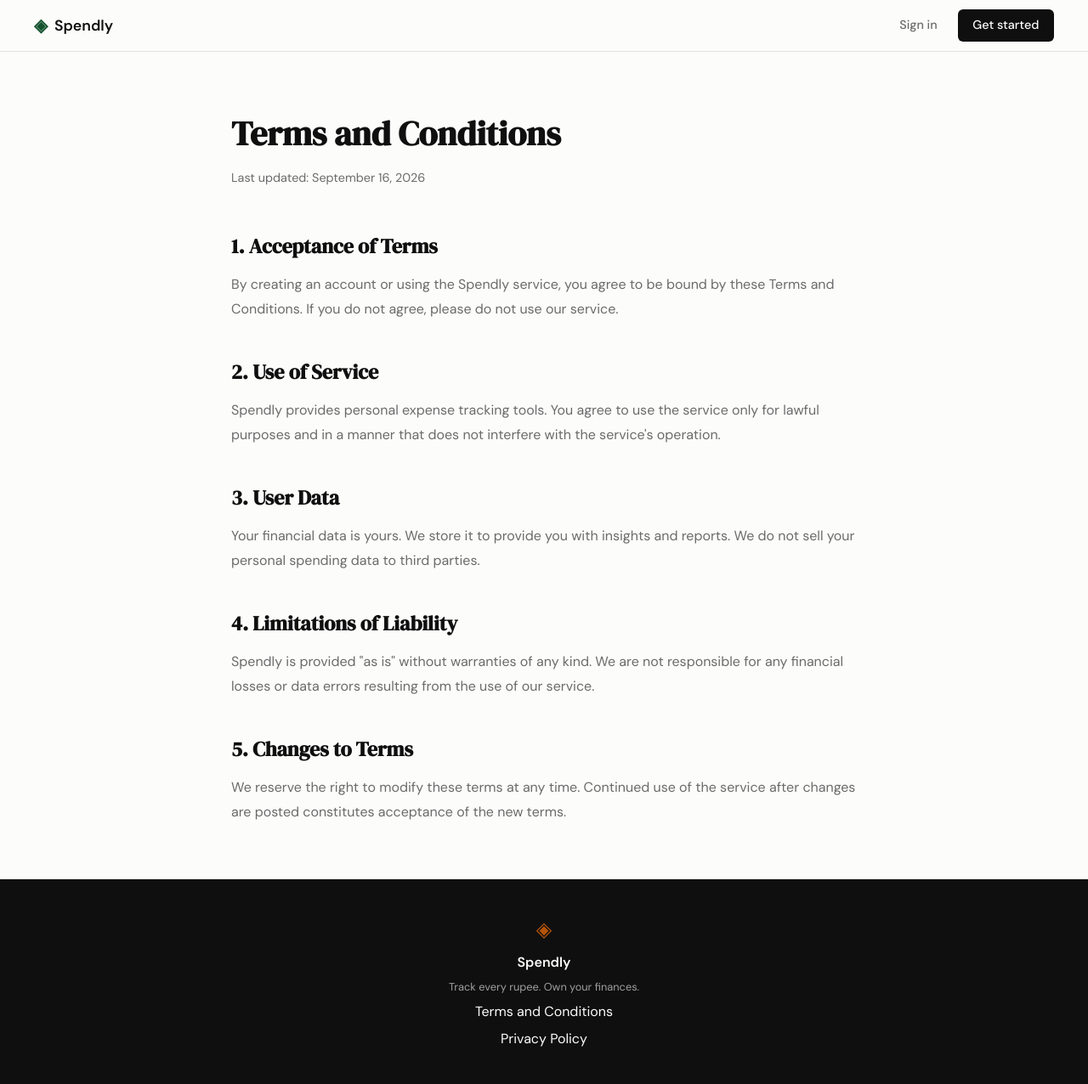
After one commit to subh3105-cmyk/spendly, a Flask app: page /terms in a window 1280 px wide. The commit adds this page. Shown: the whole page at 85% size. Run offline with Flask 3, Linux system fonts and the light colour scheme.

Commit message:
landing: add terms and conditions page and route

```diff
--- a/app.py
+++ b/app.py
@@ -10,6 +10,11 @@ app = Flask(__name__)
 @app.route("/")
 def landing():
     return render_template("landing.html")
+
+
+@app.route("/terms")
+def terms():
+    return render_template("terms.html")
 
 
 @app.route("/register")
--- a/static/css/style.css
+++ b/static/css/style.css
@@ -652,6 +652,43 @@ a { color: inherit; text-decoration: none; }
     color: var(--ink-faint);
 }
 
+/* Terms and Conditions Page */
+.terms-container {
+    max-width: 800px;
+    margin: 4rem auto;
+    padding: 0 2rem;
+}
+
+.terms-container h1 {
+    font-family: var(--font-display);
+    font-size: 2.5rem;
+    margin-bottom: 0.5rem;
+    color: var(--ink);
+}
+
+.terms-updated {
+    color: var(--ink-muted);
+    font-size: 0.9rem;
+    margin-bottom: 3rem;
+}
+
+.terms-container section {
+    margin-bottom: 2.5rem;
+}
+
+.terms-container h2 {
+    font-family: var(--font-display);
+    font-size: 1.5rem;
+    margin-bottom: 0.75rem;
+    color: var(--ink);
+}
+
+.terms-container p {
+    line-height: 1.8;
+    color: var(--ink-muted);
+}
+
+
 /* ------------------------------------------------------------------ */
 /* Responsive                                                          */
 /* ------------------------------------------------------------------ */
--- a/templates/base.html
+++ b/templates/base.html
@@ -34,7 +34,7 @@
             <span class="brand-icon">◈</span>
             <span class="footer-name">Spendly</span>
             <p class="footer-copy">Track every rupee. Own your finances.</p>
-            <a href="#">Terms and Conditions</a>
+            <a href="{{ url_for('terms') }}">Terms and Conditions</a>
             <a href="#">Privacy Policy</a>
         </div>
     </footer>
--- /dev/null
+++ b/templates/terms.html
@@ -0,0 +1,35 @@
+{% extends "base.html" %}
+
+{% block title %}Terms and Conditions — Spendly{% endblock %}
+
+{% block content %}
+<div class="terms-container">
+    <h1>Terms and Conditions</h1>
+    <p class="terms-updated">Last updated: September 16, 2026</p>
+
+    <section>
+        <h2>1. Acceptance of Terms</h2>
+        <p>By creating an account or using the Spendly service, you agree to be bound by these Terms and Conditions. If you do not agree, please do not use our service.</p>
+    </section>
+
+    <section>
+        <h2>2. Use of Service</h2>
+        <p>Spendly provides personal expense tracking tools. You agree to use the service only for lawful purposes and in a manner that does not interfere with the service's operation.</p>
+    </section>
+
+    <section>
+        <h2>3. User Data</h2>
+        <p>Your financial data is yours. We store it to provide you with insights and reports. We do not sell your personal spending data to third parties.</p>
+    </section>
+
+    <section>
+        <h2>4. Limitations of Liability</h2>
+        <p>Spendly is provided "as is" without warranties of any kind. We are not responsible for any financial losses or data errors resulting from the use of our service.</p>
+    </section>
+
+    <section>
+        <h2>5. Changes to Terms</h2>
+        <p>We reserve the right to modify these terms at any time. Continued use of the service after changes are posted constitutes acceptance of the new terms.</p>
+    </section>
+</div>
+{% endblock %}
```
